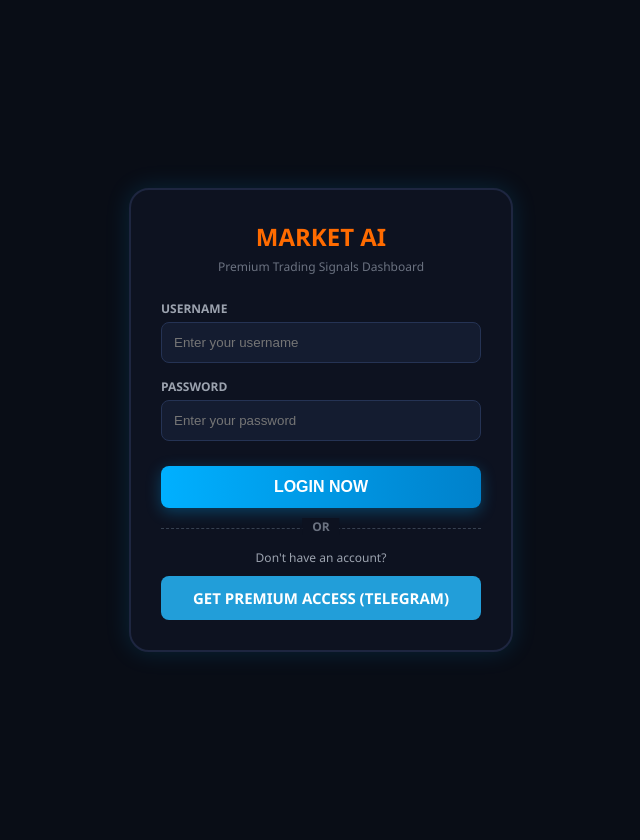
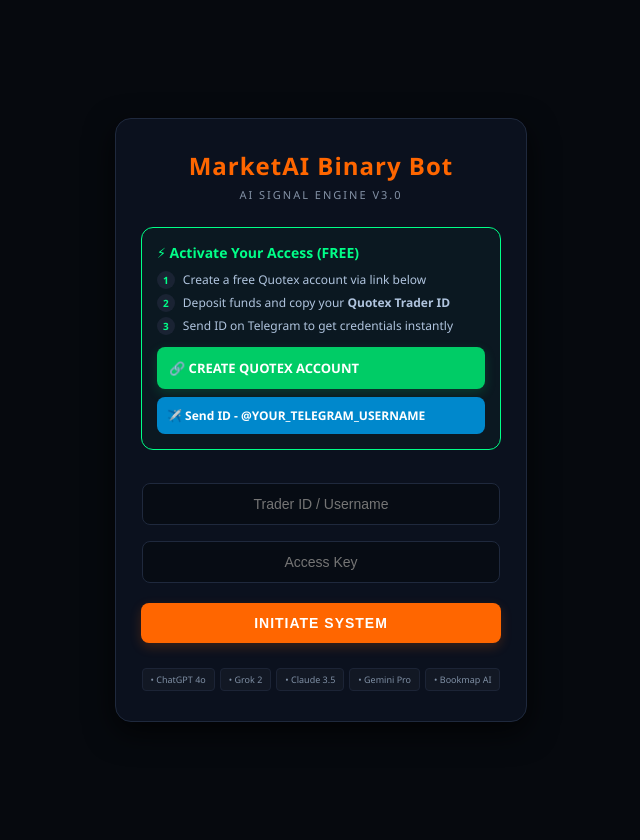
Before and after one commit to shijinraj2401-arch/Trading-Web, a Flask app: page / in a window 1280 px wide. Shown: the whole page, without its empty margins (319-959 px from the left). Run offline with Flask 3, Linux system fonts and the light colour scheme.

Commit message:
Update login.html

```diff
--- a/templates/login.html
+++ b/templates/login.html
@@ -3,53 +3,207 @@
 <head>
     <meta charset="UTF-8">
     <meta name="viewport" content="width=device-width, initial-scale=1.0">
-    <title>Login - AI Trading Signals</title>
+    <title>Market AI - Advanced Binary Bot</title>
     <style>
-        body { background-color: #090d16; color: #ffffff; font-family: 'Segoe UI', Tahoma, Geneva, Verdana, sans-serif; margin: 0; padding: 20px; display: flex; justify-content: center; align-items: center; height: 100vh; }
-        .login-container { width: 320px; background: #0d1220; border-radius: 20px; border: 2px solid #1e2640; padding: 30px; box-shadow: 0px 0px 25px rgba(0, 176, 255, 0.15); text-align: center; }
-        .logo { color: #ff6b00; font-size: 24px; font-weight: bold; margin-bottom: 5px; }
-        .sub-text { font-size: 12px; color: #6b7280; margin-bottom: 25px; }
-        .input-group { margin-bottom: 15px; text-align: left; }
-        .input-group label { font-size: 12px; color: #9ca3af; margin-bottom: 5px; display: block; font-weight: bold; }
-        .input-group input { width: 100%; padding: 12px; background: #141c30; border: 1px solid #253354; border-radius: 8px; color: white; outline: none; box-sizing: border-box; }
-        .input-group input:focus { border-color: #00b0ff; }
-        .btn-login { background: linear-gradient(90deg, #00b0ff, #0081cb); color: white; border: none; width: 100%; padding: 12px; font-size: 16px; font-weight: bold; border-radius: 8px; cursor: pointer; text-transform: uppercase; margin-top: 10px; box-shadow: 0px 4px 15px rgba(0, 176, 255, 0.3); }
-        .error-msg { color: #ff1744; font-size: 13px; margin-bottom: 15px; font-weight: bold; }
-        .divider { margin: 20px 0; border-bottom: 1px dashed #374151; position: relative; }
-        .divider span { position: absolute; top: -10px; left: 50%; transform: translateX(-50%); background: #0d1220; padding: 0 10px; color: #6b7280; font-size: 12px; font-weight: bold; }
-        .btn-telegram { background: #229ED9; color: white; border: none; width: 100%; padding: 12px; font-size: 15px; font-weight: bold; border-radius: 8px; cursor: pointer; text-decoration: none; display: block; box-sizing: border-box; margin-top: 10px; }
+        body {
+            background-color: #06090e;
+            color: white;
+            font-family: 'Segoe UI', Tahoma, Geneva, Verdana, sans-serif;
+            display: flex;
+            justify-content: center;
+            align-items: center;
+            min-height: 100vh;
+            margin: 0;
+            padding: 20px 0;
+        }
+        .container {
+            background-color: #0b111e;
+            padding: 30px 25px;
+            border-radius: 16px;
+            box-shadow: 0 10px 30px rgba(0,0,0,0.7);
+            width: 90%;
+            max-width: 360px;
+            text-align: center;
+            border: 1px solid #1f293d;
+        }
+        .bot-title {
+            color: #ff6600;
+            font-size: 24px;
+            font-weight: 800;
+            margin: 0 0 5px 0;
+            letter-spacing: 1px;
+        }
+        .bot-subtitle {
+            color: #8492a6;
+            font-size: 11px;
+            text-transform: uppercase;
+            letter-spacing: 2px;
+            margin-bottom: 25px;
+        }
+
+        /* Activation Box Rules */
+        .activation-box {
+            border: 1px solid #00ff88;
+            background-color: rgba(0, 255, 136, 0.03);
+            border-radius: 12px;
+            padding: 15px;
+            margin-bottom: 25px;
+            text-align: left;
+        }
+        .activation-header {
+            color: #00ff88;
+            font-size: 14px;
+            font-weight: bold;
+            margin: 0 0 10px 0;
+            display: flex;
+            align-items: center;
+        }
+        .step-item {
+            font-size: 12px;
+            color: #b0c4de;
+            margin: 6px 0;
+            line-height: 1.4;
+        }
+        .step-number {
+            background-color: #1a2333;
+            color: #00ff88;
+            padding: 2px 6px;
+            border-radius: 50%;
+            font-size: 10px;
+            font-weight: bold;
+            margin-right: 5px;
+        }
+
+        /* Buttons */
+        .partner-btn {
+            background-color: #00cc66;
+            color: white;
+            padding: 12px;
+            text-decoration: none;
+            border-radius: 8px;
+            font-weight: bold;
+            display: block;
+            margin-top: 12px;
+            font-size: 13px;
+            text-transform: uppercase;
+            transition: 0.3s;
+            box-shadow: 0 4px 12px rgba(0,204,102,0.2);
+        }
+        .partner-btn:hover { background-color: #00b359; }
+
+        .telegram-btn {
+            background-color: #0088cc;
+            color: white;
+            padding: 10px;
+            text-decoration: none;
+            border-radius: 8px;
+            font-weight: bold;
+            display: block;
+            margin-top: 8px;
+            font-size: 12px;
+            transition: 0.3s;
+        }
+        .telegram-btn:hover { background-color: #0077b3; }
+
+        /* Form Inputs */
+        input {
+            width: 92%;
+            padding: 12px;
+            margin: 8px 0;
+            border-radius: 8px;
+            border: 1px solid #1f293d;
+            background-color: #070c14;
+            color: white;
+            font-size: 14px;
+            text-align: center;
+        }
+        input:focus {
+            outline: none;
+            border-color: #ff6600;
+        }
+
+        .submit-btn {
+            background-color: #ff6600;
+            color: white;
+            padding: 12px;
+            border: none;
+            border-radius: 8px;
+            cursor: pointer;
+            width: 100%;
+            font-weight: bold;
+            margin-top: 12px;
+            font-size: 14px;
+            text-transform: uppercase;
+            transition: 0.3s;
+            letter-spacing: 1px;
+            box-shadow: 0 4px 12px rgba(255,102,0,0.2);
+        }
+        .submit-btn:hover { background-color: #e65c00; }
+
+        .error {
+            color: #ff4444;
+            background-color: rgba(255, 68, 68, 0.1);
+            padding: 10px;
+            border-radius: 6px;
+            margin-bottom: 15px;
+            font-size: 13px;
+        }
+
+        /* Tech Badges */
+        .badge-container {
+            margin-top: 25px;
+            display: flex;
+            justify-content: center;
+            gap: 5px;
+            flex-wrap: wrap;
+        }
+        .tech-badge {
+            background-color: #121824;
+            color: #7f8fa4;
+            padding: 4px 8px;
+            border-radius: 4px;
+            font-size: 9px;
+            border: 1px solid #1c2436;
+        }
     </style>
 </head>
 <body>
+    <div class="container">
+        <div class="bot-title">MarketAI Binary Bot</div>
+        <div class="bot-subtitle">AI Signal Engine v3.0</div>
 
-<div class="login-container">
-    <div class="logo">MARKET AI</div>
-    <div class="sub-text">Premium Trading Signals Dashboard</div>
+        {% if error %}
+        <div class="error">{{ error }}</div>
+        {% endif %}
 
-    {% if error %}
-    <div class="error-msg">{{ error }}</div>
-    {% endif %}
+        <div class="activation-box">
+            <div class="activation-header">⚡ Activate Your Access (FREE)</div>
+            <div class="step-item"><span class="step-number">1</span> Create a free Quotex account via link below</div>
+            <div class="step-item"><span class="step-number">2</span> Deposit funds and copy your <b>Quotex Trader ID</b></div>
+            <div class="step-item"><span class="step-number">3</span> Send ID on Telegram to get credentials instantly</div>
 
-    <form action="/login" method="POST">
-        <div class="input-group">
-            <label>USERNAME</label>
-            <input type="text" name="username" required placeholder="Enter your username">
+            <a href="YOUR_QUOTEX_AFFILIATE_LINK" target="_blank" class="partner-btn">
+                🔗 Create Quotex Account
+            </a>
+
+            <a href="https://t.me/YOUR_TELEGRAM_USERNAME" target="_blank" class="telegram-btn">
+                ✈️ Send ID - @YOUR_TELEGRAM_USERNAME
+            </a>
         </div>
-        <div class="input-group">
-            <label>PASSWORD</label>
-            <input type="password" name="password" required placeholder="Enter your password">
+
+        <form method="POST" action="/login">
+            <input type="text" name="username" placeholder="Trader ID / Username" required>
+            <input type="password" name="password" placeholder="Access Key" required>
+            <button type="submit" class="submit-btn">Initiate System</button>
+        </form>
+
+        <div class="badge-container">
+            <span class="tech-badge">• ChatGPT 4o</span>
+            <span class="tech-badge">• Grok 2</span>
+            <span class="tech-badge">• Claude 3.5</span>
+            <span class="tech-badge">• Gemini Pro</span>
+            <span class="tech-badge">• Bookmap AI</span>
         </div>
-        <button type="submit" class="btn-login">LOGIN NOW</button>
-    </form>
-
-    <div class="divider"><span>OR</span></div>
-
-    <div style="font-size: 12px; color: #9ca3af; margin-bottom: 10px;">Don't have an account?</div>
-
-    <a href="https://t.me/Shijinrajsl" target="_blank" class="btn-telegram">
-        GET PREMIUM ACCESS (TELEGRAM)
-    </a>
-</div>
-
+    </div>
 </body>
 </html>
```
